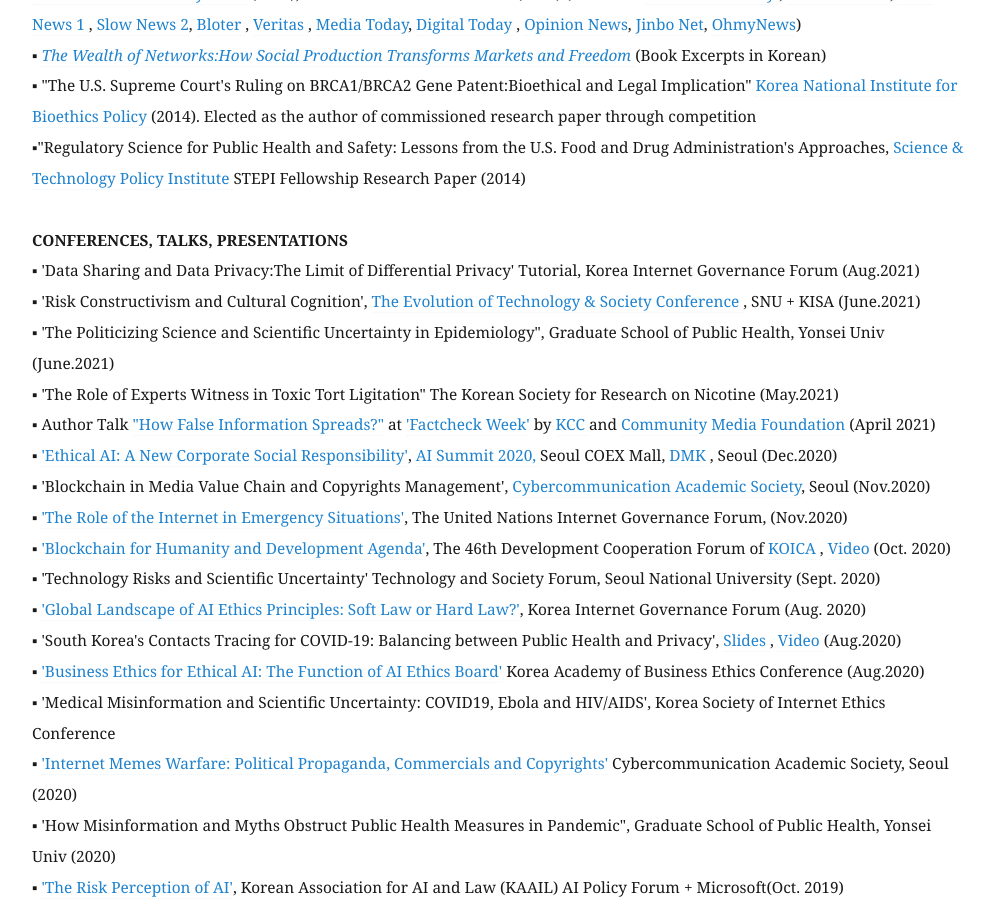
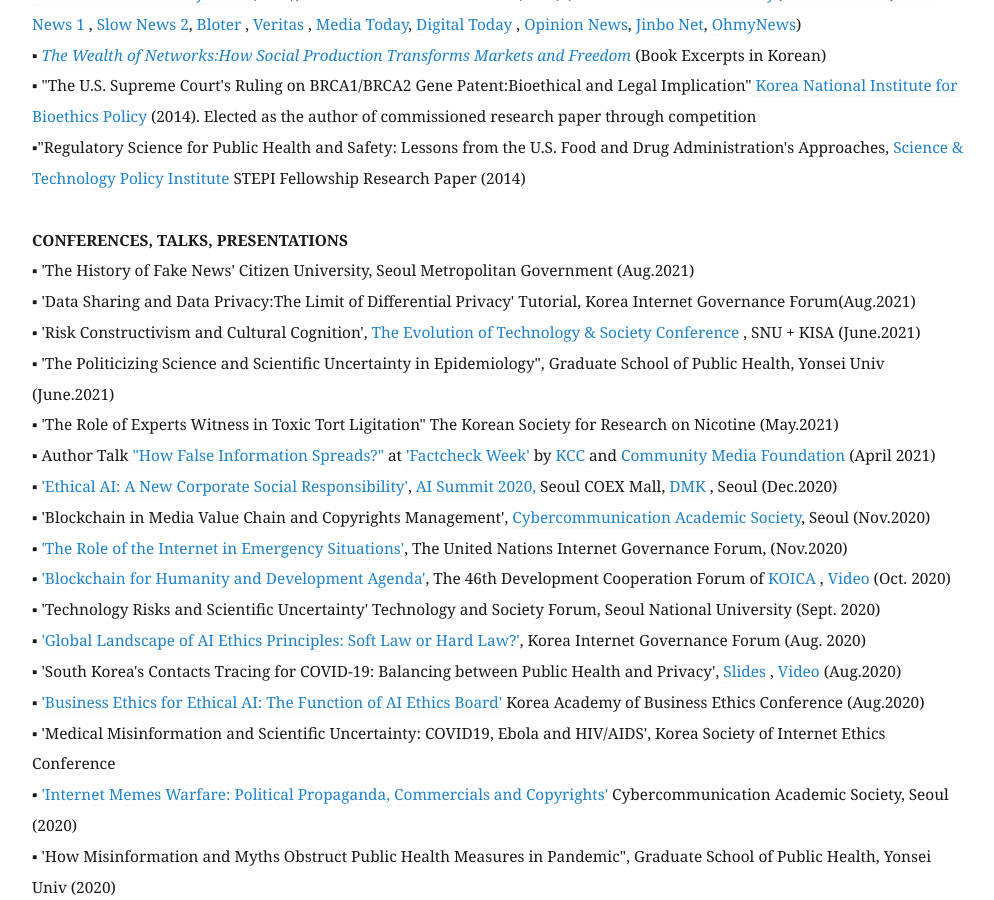
Before and after one commit to eunchangchoi/eunchangchoi.github.io, a Jekyll site: the page built from index.md, in a window 1280 px wide and 900 px high, scrolled down 3129 px. Shown: the whole window, without its empty margins (68-1062 px from the left). Built offline with Jekyll 4.4.1, drawn with Linux system fonts in a browser that asks for light colours.

Commit message:
Update index.md

```diff
--- a/index.md
+++ b/index.md
@@ -65,7 +65,8 @@
 ▪"Regulatory Science for Public Health and Safety: Lessons from the U.S. Food and Drug Administration's Approaches,<a href="https://www.stepi.re.kr/site/stepien/main.do"> Science & Technology Policy Institute </a>  STEPI Fellowship Research Paper (2014)<br>
      <br>
  <strong> CONFERENCES, TALKS, PRESENTATIONS </strong> <br>
-▪  'Data Sharing and Data Privacy:The Limit of Differential Privacy' Tutorial, Korea Internet Governance Forum (Aug.2021) <br>
+▪  'The History of Fake News' Citizen University, Seoul Metropolitan Government (Aug.2021) <br>
+▪  'Data Sharing and Data Privacy:The Limit of Differential Privacy' Tutorial, Korea Internet Governance Forum(Aug.2021) <br>
 ▪  'Risk Constructivism and Cultural Cognition', <a href="http://cis.snu.ac.kr/sub2/2_2_6_2.php?mode=view&number=1509&b_name=meet1_2">The Evolution of Technology & Society Conference </a>, SNU + KISA (June.2021)<br>
 ▪  'The Politicizing Science and Scientific Uncertainty in Epidemiology", Graduate School of Public Health, Yonsei Univ (June.2021)<br>
 ▪  'The Role of Experts Witness in Toxic Tort Ligitation" The Korean Society for Research on Nicotine (May.2021)<br>
```
